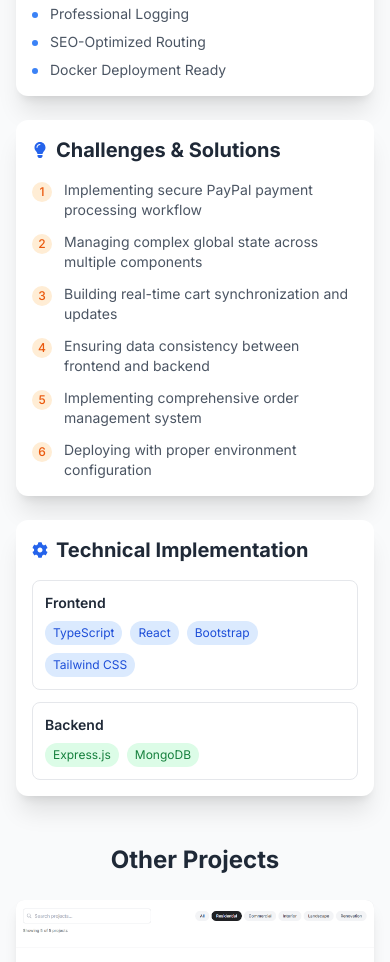
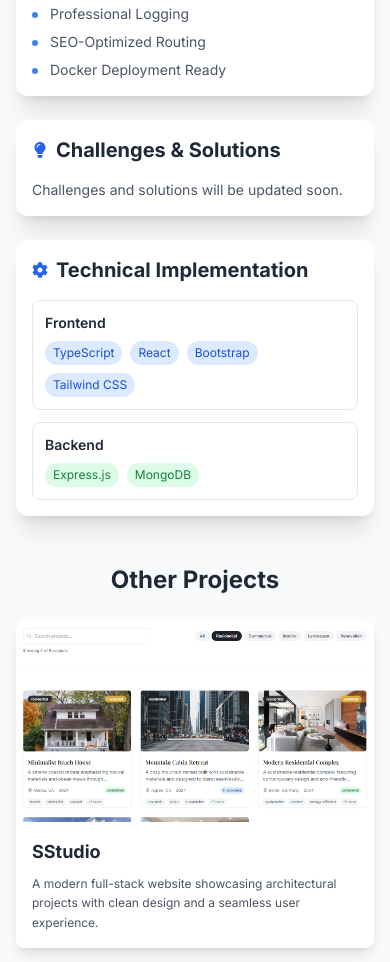
Before and after one commit to AnnaNajafiH/myPortfolio, a React (Vite) app: page /projects/1 in a window 390 px wide. Shown: the part 1800-2762 px from the top of the page. Built offline with nearby package versions, Linux system fonts and the light colour scheme.

Commit message:
challenges

```diff
--- a/src/components/ProjectDetail.tsx
+++ b/src/components/ProjectDetail.tsx
@@ -173,6 +173,7 @@ const ProjectDetail: React.FC = () => {
                 <FaLightbulb className="text-primary-600 w-4 h-4 md:w-5 md:h-5" />
                 Challenges & Solutions
               </h2>
+              {project.challenges && project.challenges.length > 0 ? (
               <ul className="space-y-3 md:space-y-4">
                 {project.challenges.map((challenge, index) => (
                   <li key={index} className="flex items-start gap-3">
@@ -183,6 +184,11 @@ const ProjectDetail: React.FC = () => {
                   </li>
                 ))}
               </ul>
+              ) : (
+                <p className="text-sm md:text-base text-gray-600 dark:text-gray-300">
+                  Challenges and solutions will be updated soon.
+                </p>
+              )}
             </div>
 
             {/* Technical Details */}
--- a/src/data/portfolio.ts
+++ b/src/data/portfolio.ts
@@ -98,13 +98,13 @@ Key architectural features include global state management using React Context a
         "Docker Deployment Ready"
     ],
     challenges: [
-        "Implementing secure PayPal payment processing workflow",
-        "Managing complex global state across multiple components",
-        "Building real-time cart synchronization and updates",
-        "Ensuring data consistency between frontend and backend",
-        "Implementing comprehensive order management system",
-        // "Optimizing database performance with connection pooling",
-        "Deploying with proper environment configuration"
+        // "Implementing secure PayPal payment processing workflow",
+        // "Managing complex global state across multiple components",
+        // "Building real-time cart synchronization and updates",
+        // "Ensuring data consistency between frontend and backend",
+        // "Implementing comprehensive order management system",
+        // // "Optimizing database performance with connection pooling",
+        // "Deploying with proper environment configuration"
     ],
     technologies: [
         "TypeScript",
@@ -153,11 +153,11 @@ Key architectural features include global state management using React Context a
       "Docker Deployment Ready"
     ],
     challenges: [
-      "Implementing complex filtering and search functionality",
-      "Managing large image galleries with optimal performance",
-      "Creating responsive layouts for architectural content",
-      "Ensuring cross-browser compatibility and SEO optimization",
-      "Deploying with proper CORS configuration for production"
+      // "Implementing complex filtering and search functionality",
+      // "Managing large image galleries with optimal performance",
+      // "Creating responsive layouts for architectural content",
+      // "Ensuring cross-browser compatibility and SEO optimization",
+      // "Deploying with proper CORS configuration for production"
     ],
     technologies: [
       "TypeScript",
@@ -197,11 +197,11 @@ The application implements secure user authentication using JWT tokens and provi
       "Dark Mode Support"
     ],
     challenges: [
-      "Integrating AI image generation APIs",
-      "Implementing real-time book availability updates",
-      "Creating an intuitive book discovery interface",
-      "Managing complex user permissions and roles",
-      "Optimizing image loading and caching"
+      // "Integrating AI image generation APIs",
+      // "Implementing real-time book availability updates",
+      // "Creating an intuitive book discovery interface",
+      // "Managing complex user permissions and roles",
+      // "Optimizing image loading and caching"
     ],
     technologies: ["React.js", "JavaScript", "Express.js","MongoDB","JWT", "AI Image Generator", "Tailwind CSS"],
     githubUrl: "https://github.com/AnnaNajafiH/Book_look",
```
